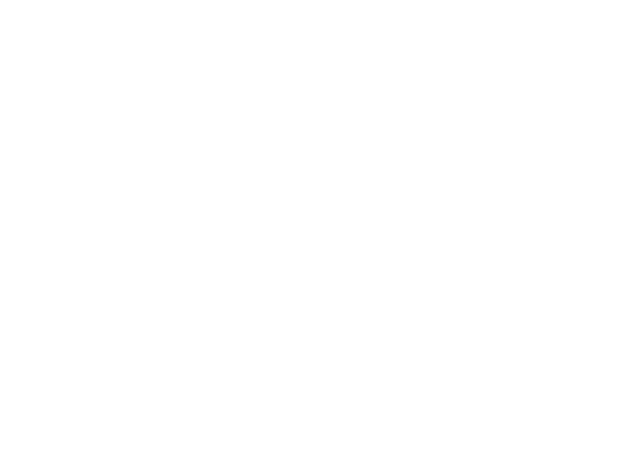
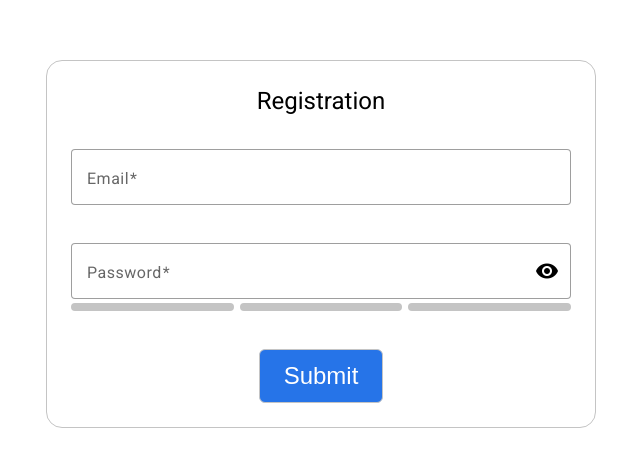
Before and after one commit to Pavlik1313/Test-task_USENSE, an Angular app: page / in a window 1280 px wide. Shown: the part 156-622 px from the top of the page, without its empty margins (319-959 px from the left). Built offline with nearby package versions, Linux system fonts and the light colour scheme.

Commit message:
create register form

```diff
--- a/src/app/app.component.html
+++ b/src/app/app.component.html
@@ -0,0 +1,3 @@
+<div class="app">
+  <app-register-form></app-register-form>
+</div>
--- a/src/app/app.component.scss
+++ b/src/app/app.component.scss
@@ -0,0 +1,7 @@
+.app {
+  width: 100%;
+  height: 100%;
+  display: flex;
+  align-items: center;
+  justify-content: center;
+}
--- a/src/app/app.component.ts
+++ b/src/app/app.component.ts
@@ -1,13 +1,14 @@
 import { Component } from '@angular/core';
 import { RouterOutlet } from '@angular/router';
+import {FormControlsModule} from "./form-controls/form-controls.module";
 
 @Component({
   selector: 'app-root',
   standalone: true,
-  imports: [RouterOutlet],
+  imports: [RouterOutlet, FormControlsModule],
   templateUrl: './app.component.html',
   styleUrl: './app.component.scss'
 })
 export class AppComponent {
-  title = 'test-task_USENSE';
+
 }
--- a/src/app/app.config.ts
+++ b/src/app/app.config.ts
@@ -2,7 +2,8 @@ import { ApplicationConfig } from '@angular/core';
 import { provideRouter } from '@angular/router';
 
 import { routes } from './app.routes';
+import { provideAnimationsAsync } from '@angular/platform-browser/animations/async';
 
 export const appConfig: ApplicationConfig = {
-  providers: [provideRouter(routes)]
+  providers: [provideRouter(routes), provideAnimationsAsync()]
 };
--- /dev/null
+++ b/src/app/form-controls/conteiners/login-form/register-form.component.html
@@ -0,0 +1,24 @@
+<form class="register-form" [formGroup]="form" (ngSubmit)="onSubmit()">
+  <h1>Registration</h1>
+
+  <div class="register-form__email">
+    <mat-form-field appearance="outline" class="register-form__form-field">
+      <mat-label>{{formLabels.email}}</mat-label>
+      <input
+        matInput
+        [formControlName]="formControlNames.email"
+        [placeholder]="formPlaceholders.email"
+      >
+    </mat-form-field>
+  </div>
+
+  <div class="register-form__password">
+    <app-password-input
+      [formControlName]="formControlNames.password"
+      [label]="formLabels.password"
+      [placeholder]="formPlaceholders.password"
+    ></app-password-input>
+  </div>
+
+  <button class="register-form__submit" type="submit">Submit</button>
+</form>
--- /dev/null
+++ b/src/app/form-controls/conteiners/login-form/register-form.component.scss
@@ -0,0 +1,30 @@
+.register-form {
+  width: 500px;
+  padding: 24px;
+
+  border-radius: 16px;
+  border: 1px solid var(--neutral-color);
+
+  display: flex;
+  flex-direction: column;
+  align-items: center;
+  gap: 16px;
+}
+
+.register-form__email,
+.register-form__form-field,
+.register-form__password {
+  width: 100%;
+}
+
+.register-form__submit {
+  padding: 12px 24px;
+  background: #2674E8;
+
+  color: white;
+  font-size: 24px;
+
+  border-radius: 6px;
+  border: 1px solid var(--neutral-color);
+  outline: none;
+}
--- /dev/null
+++ b/src/app/form-controls/conteiners/login-form/register-form.component.ts
@@ -0,0 +1,47 @@
+import { Component } from '@angular/core';
+import {FormControl, FormGroup, Validators} from "@angular/forms";
+import {PASSWORD_MIN_LENGTH, TransformToTypedForm} from "../../symbols";
+
+interface LoginFormModel {
+  email: string;
+  password: string;
+}
+
+@Component({
+  selector: 'app-register-form',
+  templateUrl: './register-form.component.html',
+  styleUrl: './register-form.component.scss'
+})
+export class RegisterFormComponent {
+  protected readonly formLabels: {[K in keyof LoginFormModel]: string} = {
+    email: 'Email',
+    password: 'Password',
+  };
+
+  protected readonly formControlNames: {[K in keyof LoginFormModel]: string} = {
+    email: 'email',
+    password: 'password',
+  };
+
+  protected readonly formPlaceholders: {[K in keyof LoginFormModel]: string} = {
+    email: 'Enter email...',
+    password: 'Enter password...',
+  }
+
+  protected readonly form = new FormGroup<TransformToTypedForm<LoginFormModel>>({
+    email: new FormControl<LoginFormModel['email']>('', [
+      Validators.required,
+      Validators.email,
+    ]),
+    password: new FormControl<LoginFormModel['password']>('', [
+      Validators.required,
+      Validators.minLength(PASSWORD_MIN_LENGTH)
+    ])
+  })
+
+  public onSubmit(): void {
+    window.alert(
+      this.form.valid ? `Email: ${this.form.value.email}; Password: ${this.form.value.password};` : 'Form is invalid'
+    );
+  }
+}
```
Also changed, not shown: 1 other file (tests, documents, lock files or other folders).
